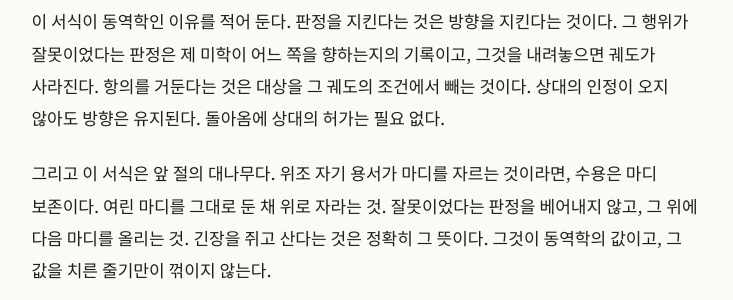
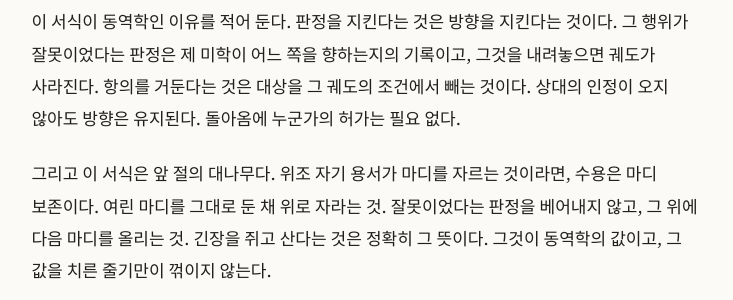
Before and after one commit to nonasking/essays, a Jekyll site: the page built from statics-and-dynamics/index.md, in a window 1280 px wide and 900 px high, scrolled down 10270 px. Shown: the part 250-550 px from the top of the window, without its empty margins (271-1004 px from the left). Built offline with Jekyll 4.4.1, drawn with Linux system fonts in a browser that asks for light colours.

Commit message:
Statics and Dynamics: 상대의 허가 → 누군가의 허가
Co-Authored-By: Claude Fable 5.1 <noreply@anthropic.com>
Claude-Session: https://claude.ai/code/session_01DM3nMXe5T6vQmpNkDUEGWk

```diff
--- a/statics-and-dynamics/index.md
+++ b/statics-and-dynamics/index.md
@@ -165,7 +165,7 @@ description: 연작 「향일성」과 같은 전제를 공유합니다. 연작
 
 넷째 줄 다음은 없다. 상대가 잘 지내기를 바라는 것은 한 발 더 간 것이고, 그것이 진전이라는 보장은 없다. 용서에 축복까지 포함되어야 한다는 요구는 피해자에게 하는 월권이다. 수용은 행위를 마감하는 회계다. 사람을 축원하는 일은 다른 장부에 속하고, 그 장부는 열지 않아도 된다.
 
-이 서식이 동역학인 이유를 적어 둔다. 판정을 지킨다는 것은 방향을 지킨다는 것이다. 그 행위가 잘못이었다는 판정은 제 미학이 어느 쪽을 향하는지의 기록이고, 그것을 내려놓으면 궤도가 사라진다. 항의를 거둔다는 것은 대상을 그 궤도의 조건에서 빼는 것이다. 상대의 인정이 오지 않아도 방향은 유지된다. 돌아옴에 상대의 허가는 필요 없다.
+이 서식이 동역학인 이유를 적어 둔다. 판정을 지킨다는 것은 방향을 지킨다는 것이다. 그 행위가 잘못이었다는 판정은 제 미학이 어느 쪽을 향하는지의 기록이고, 그것을 내려놓으면 궤도가 사라진다. 항의를 거둔다는 것은 대상을 그 궤도의 조건에서 빼는 것이다. 상대의 인정이 오지 않아도 방향은 유지된다. 돌아옴에 누군가의 허가는 필요 없다.
 
 그리고 이 서식은 앞 절의 대나무다. 위조 자기 용서가 마디를 자르는 것이라면, 수용은 마디 보존이다. 여린 마디를 그대로 둔 채 위로 자라는 것. 잘못이었다는 판정을 베어내지 않고, 그 위에 다음 마디를 올리는 것. 긴장을 쥐고 산다는 것은 정확히 그 뜻이다. 그것이 동역학의 값이고, 그 값을 치른 줄기만이 꺾이지 않는다.
 
```
